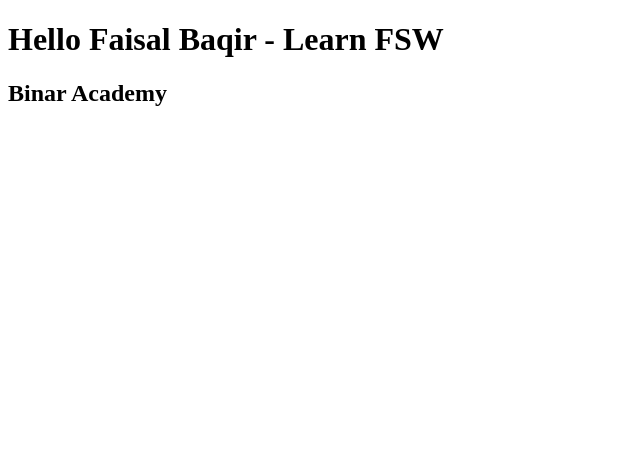
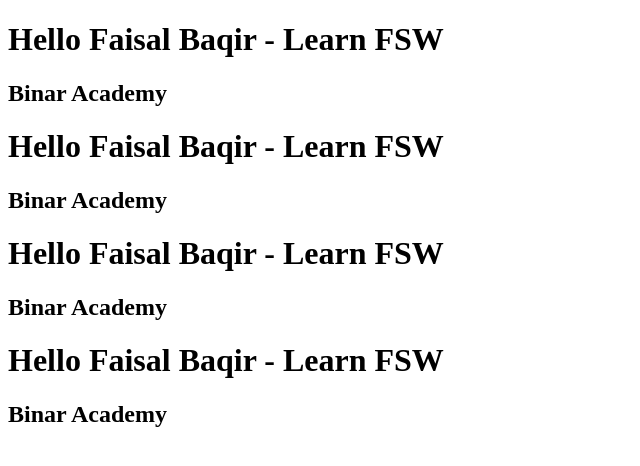
Before and after one commit to faisalbaqirt/binar-academy-learn-git, a plain HTML site: page index.html in a window 1280 px wide. Shown: the whole page, without its empty margins (0-640 px from the left). Drawn offline with Linux system fonts and the light colour scheme.

Commit message:
add more text on body

```diff
--- a/index.html
+++ b/index.html
@@ -8,5 +8,14 @@
 <body>
     <h1>Hello Faisal Baqir - Learn FSW</h1>
     <h2>Binar Academy</h2>
+
+    <h1>Hello Faisal Baqir - Learn FSW</h1>
+    <h2>Binar Academy</h2>
+
+    <h1>Hello Faisal Baqir - Learn FSW</h1>
+    <h2>Binar Academy</h2>
+
+    <h1>Hello Faisal Baqir - Learn FSW</h1>
+    <h2>Binar Academy</h2>
 </body>
 </html>
```
